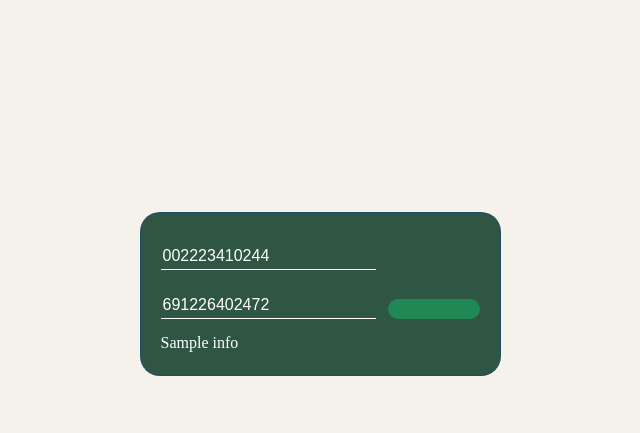
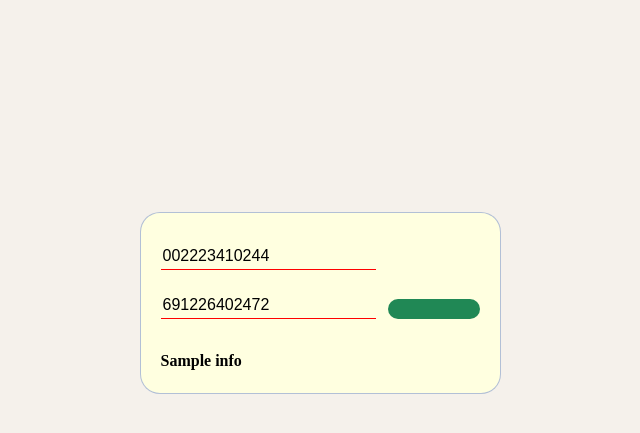
Before and after one commit to Shamil-G/Delivery, a Python web app: template templates/index.html in a window 1280 px wide. Shown: the part 39-472 px from the top of the page, without its empty margins (320-960 px from the left). Run offline with Jinja, Linux system fonts and the light colour scheme; the template is opened without the code that fills it: most values are stand-ins (such as "Sample title", 1, 10 or a date in 2020).

Commit message:
CHANGE color

```diff
--- a/static/styles/main.css
+++ b/static/styles/main.css
@@ -61,9 +61,9 @@ header {
     justify-content: center
 }
 .row {
-    display: flex;
-    flex-wrap: wrap;
-    margin: auto;
+    /*display: flex;*/
+    /*flex-wrap: wrap;*/
+    /*margin: auto;*/
 }
 .main-page-text {
 
@@ -96,8 +96,9 @@ header {
     border-radius: 20px;
     padding: 20px;
     margin: 20px;
-    background-color: #2F5643;
-    color: gray;
+    background-color: lightyellow;
+    /*background-color: #2F5643;*/
+    /*color: gray;*/
     justify-content: center
 }
 
@@ -109,22 +110,6 @@ header {
 .form-doc-input {
     display: block;
     margin-right: 16px;
-}
-.form-doc input {
-    align-items: center;
-    font-size: 1rem;
-    /*font-weight: 400;*/
-    line-height: 1.5;
-    /*height: 45px;*/
-    border: none;
-    width: 100%;
-    /*font-weight: 600;*/
-    color: white;
-    /*font-size: 28px;*/
-    margin-top: 10px;
-    margin-bottom: 12px;
-    background-color: transparent;
-    border-bottom: 1px solid white;
 }
 .button_continue{
     background: #208855;
@@ -143,7 +128,9 @@ header {
     color: #cccccc;
 }
 .info {
-    color: white;
+    color: black;
+    margin-top: 18px;
+    font-weight: bold;
     /*margin-left:15px;*/
     /*padding-right: 5px;*/
     /*text-decoration: none;*/
@@ -157,3 +144,19 @@ a[href^='/language'], header a[href^='/log'] {
 input:focus, textarea:focus, select:focus{
     outline: none;
 }
+.form-doc input {
+    align-items: center;
+    font-size: 1rem;
+    /*font-weight: 400;*/
+    line-height: 1.5;
+    /*height: 45px;*/
+    border: none;
+    width: 100%;
+    /*font-weight: 600;*/
+    color: black;
+    /*font-size: 28px;*/
+    margin-top: 10px;
+    margin-bottom: 12px;
+    background-color: transparent;
+    border-bottom: 1px solid #ff0000;
+}
--- a/templates/select_delivery.html
+++ b/templates/select_delivery.html
@@ -17,7 +17,7 @@
         </header>
 
         <section class="main-page div_flex">
-            <div class="container div_block">
+            <div class="row">
                 <div class="container div_flex">
                     <a class="iin">ИИН:</a>
                     <a class="iin">{{iin}}</a>
```
Also changed, not shown: static/styles/select-delivery.css (+15 -4 lines).
